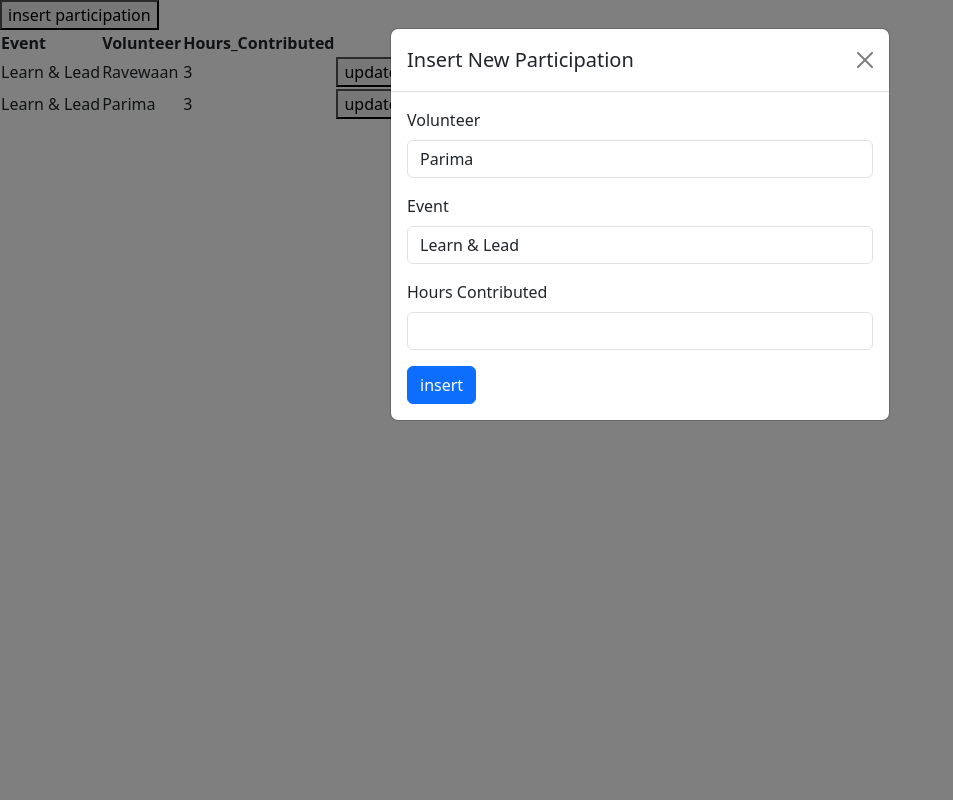
After one commit to beau-beaubo/databaseproject, a Django app: page /nonprofit/participation/ in a window 1280 px wide, after a click on "insert participation". The commit adds this page. Shown: the whole page, without its empty margins (0-953 px from the left). Run offline with Django 5.2, Linux system fonts and the light colour scheme; data comes from the database, SQL or seed files in the repository.

Commit message:
Implement insert, delete, update for Participation

```diff
--- a/nonprofit/models.py
+++ b/nonprofit/models.py
@@ -85,3 +85,9 @@ class CategoryForm(forms.ModelForm):
     class Meta:
         model = Category
         fields = "__all__"
+
+
+class ParticipationForm(forms.ModelForm):
+    class Meta:
+        model = Participation
+        fields = "__all__"
--- a/nonprofit/templates/nonprofit/index.html
+++ b/nonprofit/templates/nonprofit/index.html
@@ -13,5 +13,9 @@
     {% csrf_token %}
     <button>event</button>
 </form>
+<form action="{% url 'nonprofit:participation_home' %}" method="POST">
+    {% csrf_token %}
+    <button>participation</button>
+</form>
 </body>
 </html>
--- /dev/null
+++ b/nonprofit/templates/nonprofit/participation.html
@@ -0,0 +1,124 @@
+<!DOCTYPE html>
+<html lang="en">
+<head>
+    <meta charset="UTF-8">
+    <title>Title</title>
+    <link href="https://cdn.jsdelivr.net/npm/bootstrap@5.3.3/dist/css/bootstrap.min.css" rel="stylesheet" integrity="sha384-QWTKZyjpPEjISv5WaRU9OFeRpok6YctnYmDr5pNlyT2bRjXh0JMhjY6hW+ALEwIH" crossorigin="anonymous">
+</head>
+<body>
+<!-- Button trigger modal -->
+<button data-bs-toggle="modal" data-bs-target="#InsertParticipationModal">
+    insert participation
+</button>
+
+<!-- ======= Modal of Insert Participation======= -->
+<div class="modal" tabindex="-1" id="InsertParticipationModal">
+    <div class="modal-dialog">
+        <div class="modal-content">
+            <div class="modal-header">
+                <h5 class="modal-title">Insert New Participation</h5>
+                <button type="button" class="btn-close" data-bs-dismiss="modal" aria-label="Close"></button>
+            </div>
+            <div class="modal-body">
+                <form id="addParticipationForm" method="POST" action="{% url 'nonprofit:insert_participation' %}">
+                    {% csrf_token %}
+                    <div class="mb-3">
+                        <label for="participationVolunteer" class="form-label">Volunteer</label>
+                        <select class="form-control" name="volunteer" id="participationVolunteer" required>
+                            <option value="" disabled>Select a volunteer</option>
+                            {% for volunteer in volunteer_list %}
+                            <option value="{{ volunteer.id }}" {% if volunteer.id == participation.volunteer.id %}selected{% endif %}>{{ volunteer.name }}</option>
+                            {% endfor %}
+                        </select>
+                    </div>
+                    <div class="mb-3">
+                        <label for="participationEvent" class="form-label">Event</label>
+                        <select class="form-control" name="event" id="participationEvent" required>
+                            <option value="" disabled>Select a event</option>
+                            {% for event in event_list %}
+                            <option value="{{ event.id }}" {% if event.id == participation.event.id %}selected{% endif %}>{{ event.name }}</option>
+                            {% endfor %}
+                        </select>
+                    </div>
+                    <div class="mb-3">
+                        <label for="participationHours" class="form-label">Hours Contributed</label>
+                        <input type="text" class="form-control" name="hours_contributed" id="participationHours" required>
+                    </div>
+                    <button type="submit" class="btn btn-primary fade-button">insert</button>
+                </form>
+            </div>
+        </div>
+    </div>
+</div>
+
+<table>
+    <thead>
+        <tr>
+            <th>Event</th>
+            <th>Volunteer</th>
+            <th>Hours_Contributed</th>
+        </tr>
+    </thead>
+    <tbody>
+        {% for participation in participation_list %}
+        <tr>
+            <td>{{ participation.event }}</td>
+            <td>{{ participation.volunteer }}</td>
+            <td>{{ participation.hours_contributed }}</td>
+            <td>
+                <button data-bs-toggle="modal" data-bs-target="#updateParticipationModal-{{ participation.id }}">
+                    update
+                </button>
+                <!-- ======= Modal of Update Participation======= -->
+                <div class="modal" tabindex="-1" id="updateParticipationModal-{{ participation.id }}">
+                    <div class="modal-dialog">
+                        <div class="modal-content">
+                            <div class="modal-header">
+                                <h5 class="modal-title">Update Participation Details</h5>
+                                <button type="button" class="btn-close" data-bs-dismiss="modal" aria-label="Close"></button>
+                            </div>
+                            <div class="modal-body">
+                                <form id="addParticipationForm" method="POST" action="{% url 'nonprofit:update_participation' participation.id %}">
+                                    {% csrf_token %}
+                                    <div class="mb-3">
+                                        <label for="participationVolunteer" class="form-label">Volunteer</label>
+                                        <select class="form-control" name="volunteer" id="participationVolunteer" required>
+                                            <option value="" disabled>Select a volunteer</option>
+                                            {% for volunteer in volunteer_list %}
+                                            <option value="{{ volunteer.id }}" {% if volunteer.id == participation.volunteer.id %}selected{% endif %}>{{ volunteer.name }}</option>
+                                            {% endfor %}
+                                        </select>
+                                    </div>
+                                    <div class="mb-3">
+                                        <label for="participationEvent" class="form-label">Event</label>
+                                        <select class="form-control" name="event" id="participationEvent" required>
+                                            <option value="" disabled>Select a event</option>
+                                            {% for event in event_list %}
+                                            <option value="{{ event.id }}" {% if event.id == participation.event.id %}selected{% endif %}>{{ event.name }}</option>
+                                            {% endfor %}
+                                        </select>
+                                    </div>
+                                    <div class="mb-3">
+                                        <label for="participationHours" class="form-label">Hours Contributed</label>
+                                        <input type="text" class="form-control" name="hours_contributed" id="participationHours" value="{{ participation.hours_contributed }}" required>
+                                    </div>
+                                    <button type="submit" class="btn btn-primary fade-button">insert</button>
+                                </form>
+                            </div>
+                        </div>
+                    </div>
+                </div>
+            </td>
+            <td>
+                <form action="{% url 'nonprofit:delete_participation' participation.id %}" method="POST">
+                    {% csrf_token %}
+                    <button>delete</button>
+                </form>
+            </td>
+        </tr>
+        {% endfor %}
+    </tbody>
+</table>
+</body>
+<script src="https://cdn.jsdelivr.net/npm/bootstrap@5.3.3/dist/js/bootstrap.bundle.min.js" integrity="sha384-YvpcrYf0tY3lHB60NNkmXc5s9fDVZLESaAA55NDzOxhy9GkcIdslK1eN7N6jIeHz" crossorigin="anonymous"></script>
+</html>
--- a/nonprofit/urls.py
+++ b/nonprofit/urls.py
@@ -16,4 +16,8 @@ urlpatterns = [
     path('<int:pk>/update/event/', views.update_event_details, name='update_event'),
     path('insert/event/', views.insert_event, name='insert_event'),
     path('<int:pk>/delete/event/', views.delete_event, name='delete_event'),
+    path('participation/', views.participation_home, name='participation_home'),
+    path('insert/participation/', views.insert_participation, name='insert_participation'),
+    path('<int:pk>/update/participation/', views.update_participation_details, name='update_participation'),
+    path('<int:pk>/delete/participation/', views.delete_participation, name='delete_participation'),
 ]
--- a/nonprofit/views.py
+++ b/nonprofit/views.py
@@ -1,7 +1,8 @@
 from django.shortcuts import render, redirect
 from django.contrib import messages
 from .models import (Volunteer, VolunteerForm, EventForm, Event,
-                     Skill, SkillForm, CategoryForm, Category, OrganizationForm, Organization)
+                     Skill, SkillForm, CategoryForm, Category, OrganizationForm,
+                     Organization, Participation, ParticipationForm)
 
 
 def index(request):
@@ -132,3 +133,51 @@ def delete_event(request, pk):
         return render(request, 'nonprofit/event.html')
     except Event.DoesNotExist:
         messages.error(request, "Can't find this event")
+
+
+def participation_home(request):
+    participation_list = Participation.objects.all()
+    volunteer_list = Volunteer.objects.all()
+    event_list = Event.objects.all()
+    return render(request, 'nonprofit/participation.html',
+                  {'participation_list': participation_list,
+                   'volunteer_list': volunteer_list, 'event_list': event_list})
+
+
+def insert_participation(request):
+    if request.method == 'POST':
+        participation_form = ParticipationForm(request.POST)
+        if participation_form.is_valid():
+            participation_form.save()
+            messages.success(request, "Successfully insert participation!")
+            return redirect('nonprofit:participation_home')
+    else:
+        participation_form = ParticipationForm()
+    return render(request, 'nonprofit/participation.html', {'participation_form': participation_form})
+
+
+def update_participation_details(request, pk):
+    try:
+        participation = Participation.objects.get(pk=pk)
+        if request.method == 'POST':
+            participation_form = ParticipationForm(request.POST, instance=participation)
+            if participation_form.is_valid():
+                participation_form.save()
+                messages.success(request, "Successfully updated participation details!")
+                return redirect('nonprofit:participation_home')
+        else:
+            participation_form = EventForm(instance=participation)
+        return render(request, 'nonprofit/participation.html', {'participation_form': participation_form})
+    except Participation.DoesNotExist:
+        messages.error(request, "Can't find this participation")
+
+
+def delete_participation(request, pk):
+    try:
+        participation = Participation.objects.get(pk=pk)
+        if request.method == 'POST':
+            participation.delete()
+            return redirect('nonprofit:participation_home')
+        return render(request, 'nonprofit/participation.html')
+    except Participation.DoesNotExist:
+        messages.error(request, "Can't find this participation")
```
